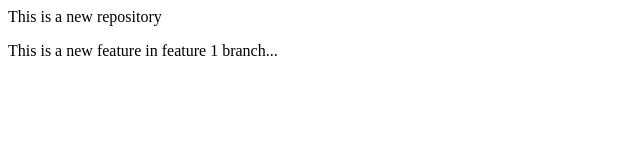
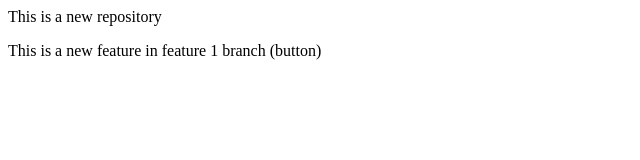
Before and after one commit to emanarif-44/localRepo, a plain HTML site: page index.html in a window 1280 px wide. Shown: the full height of the page, 0-640 px from the left. Drawn offline with Linux system fonts and the light colour scheme.

```diff
--- a/index.html
+++ b/index.html
@@ -1,2 +1,2 @@
 <p>This is a new repository</p>
-<p>This is a new feature in feature 1 branch...</p>
+<p>This is a new feature in feature 1 branch (button)</p>
```
